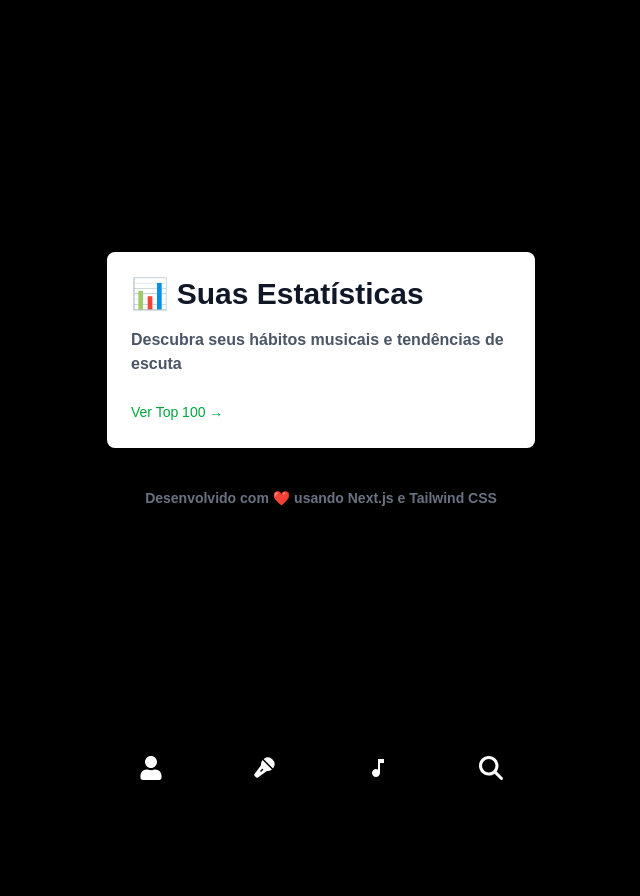
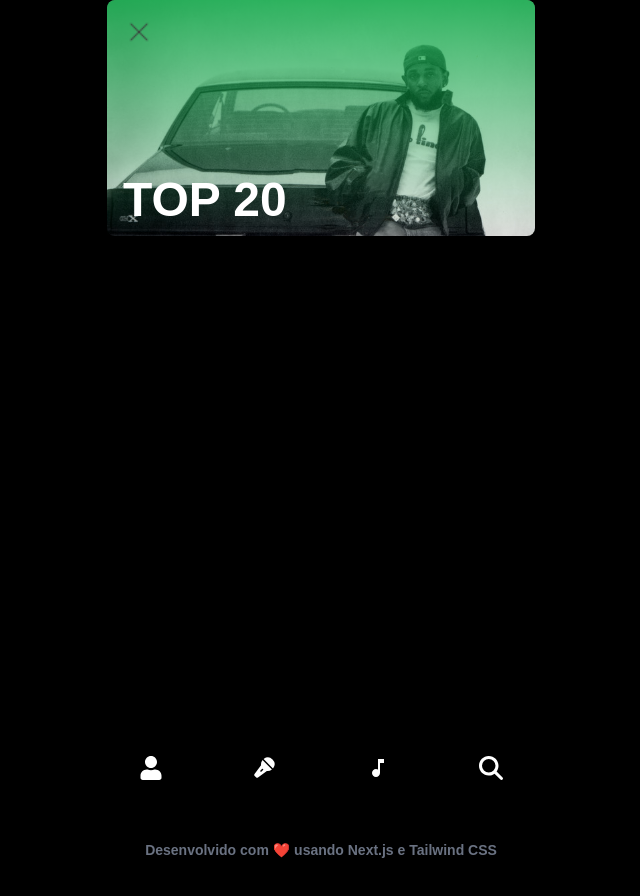
Before and after one commit to GabrielCM26/Desafio-final-front-end, a Next.js app: page /top20Artists in a window 1280 px wide. Shown: the top 896 px of the page, without its empty margins (319-959 px from the left). Before the commit the page ends 800 px from the top, so only its background shows below. Built offline with nearby package versions, Linux system fonts and the light colour scheme.

Commit message:
falta terminar top20Artistas

```diff
--- a/src/pages/top20Artists.js
+++ b/src/pages/top20Artists.js
@@ -1,14 +1,41 @@
 import Link from 'next/link'
 
 export default function Estatisticas() {
+ {/*   const top20 = CHAMARAFUNÇÃO(100);     */}
 
   return (
-    <div className="bg-white rounded-lg shadow-md p-6">
-      <h1 className="text-3xl font-bold text-gray-900 mb-4">📊 Suas Estatísticas</h1>
-      <p className="text-gray-600 mb-6">Descubra seus hábitos musicais e tendências de escuta</p>
-      <Link href="/top100" className="text-green-600 hover:text-green-800 text-sm font-medium">
-          Ver Top 100 →
-      </Link>
+    <div className="bg-black min-h-screen">
+      <div className="max-w-md mx-auto relative pb-24">
+        <div className="relative w-full h-64 rounded-lg overflow-hidden">
+          <figure className="relative w-full">
+            <a href="#">
+              <img className="rounded-lg w-full h-auto object-cover" src="./img/kendrick.png" alt="Kendrick Lamar" />
+            </a>
+            <Link href="/artistProfile">
+              <img src="./img/cross-outline.png" alt="Seta para esquerda" className="absolute top-4 left-4 w-8 h-8 z-10" />
+            </Link>
+            <div className="absolute inset-0 bg-gradient-to-b from-green-600/80 to-transparent"></div>
+            <figcaption className="absolute px-4 text-lg text-white bottom-3">
+              <p className="text-5xl font-extrabold inline-flex items-center gap-2">TOP 20</p>
+            </figcaption>
+          </figure>
+        </div>
+
+{/*
+        <ol className="text-sm">
+        {top20.map((item, idx) => (
+          <li key={idx} className="relative bg-linear-to-r from-[#212121] from-50% to-[#121212] to-100% pl-4 p-3 py-4 rounded-[10px] mb-5 first:bg-[url(/img/artist_icon_top_100.jpg)] first:max-w-[440px] first:rounded-t-[0px] first:pt-[85%] first:bg-cover first:text-lg first:text-shadow-[0_0px_4px_rgb(0_0_0)]">
+            <Link href="/artistProfile" className="flex gap-3 space-between relative">
+              <p className="pt-2">#{idx + 1}</p>
+              <span className="pt-2">{item.artista}</span>
+              <span className="absolute pt-[11px] text-[#B3B3B3] text-[12px] right-5">{item.plays} plays</span>
+            </Link>
+          </li>
+        ))}
+      </ol>
+*/}
+
+      </div>
     </div>
   )
 }
```
